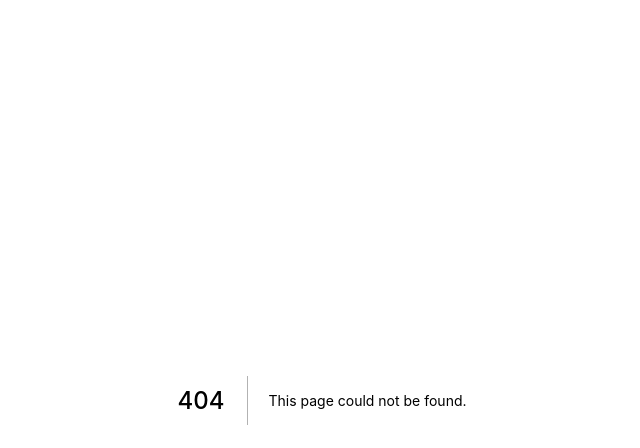
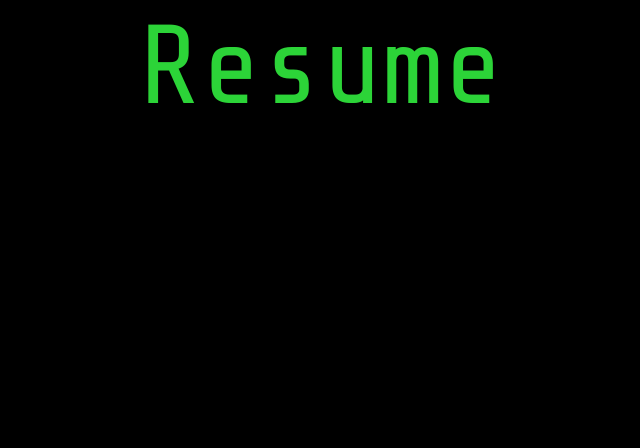
Before and after one commit to ttse76/timothymtse-site, a Next.js app: page /resume in a window 1280 px wide. Before the commit this address had no page. Shown: the top 448 px of the page, without its empty margins (318-958 px from the left). Built offline with nearby package versions, Linux system fonts and the light colour scheme.

Commit message:
added resume page base

```diff
--- a/pages/index.js
+++ b/pages/index.js
@@ -43,6 +43,11 @@ export async function getStaticProps() {
       "text": "LinkedIn",
       "url": "https://www.linkedin.com/in/timothy-tse-723269103/",
       "newTab": true
+    },
+    {
+      "text": "Resume",
+      "url": "/resume",
+      "newTab": false
     }
   ];
 
--- /dev/null
+++ b/pages/resume/index.js
@@ -0,0 +1,20 @@
+import Container from 'react-bootstrap/Container';
+import Row from 'react-bootstrap/Row';
+import Col from 'react-bootstrap/Col';
+
+import PageWrapper from "components/document/PageWrapper";
+
+export default function Resume() {
+
+  return (
+    <PageWrapper title="Resume">
+      <Container>
+        <Row>
+          <Col>
+            <h1 className="page-header">Resume</h1>
+          </Col>
+        </Row>
+      </Container>
+    </PageWrapper>
+  )
+}
```
